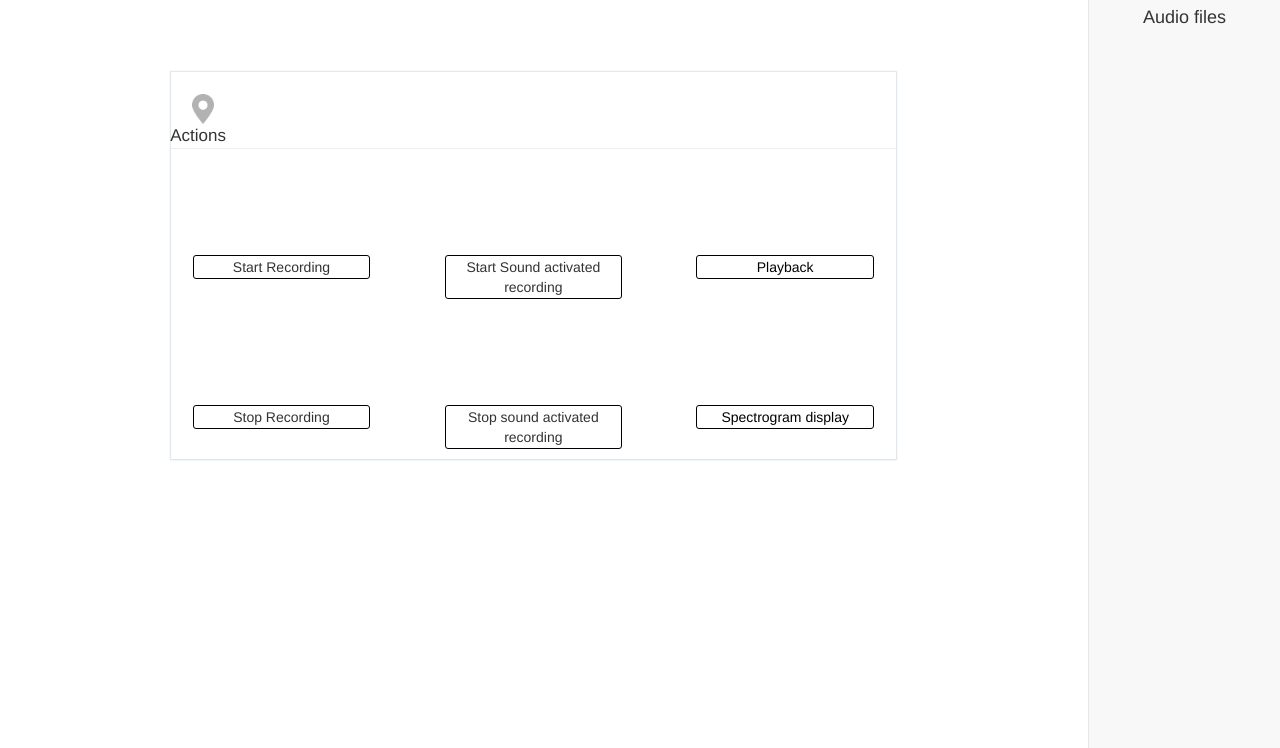
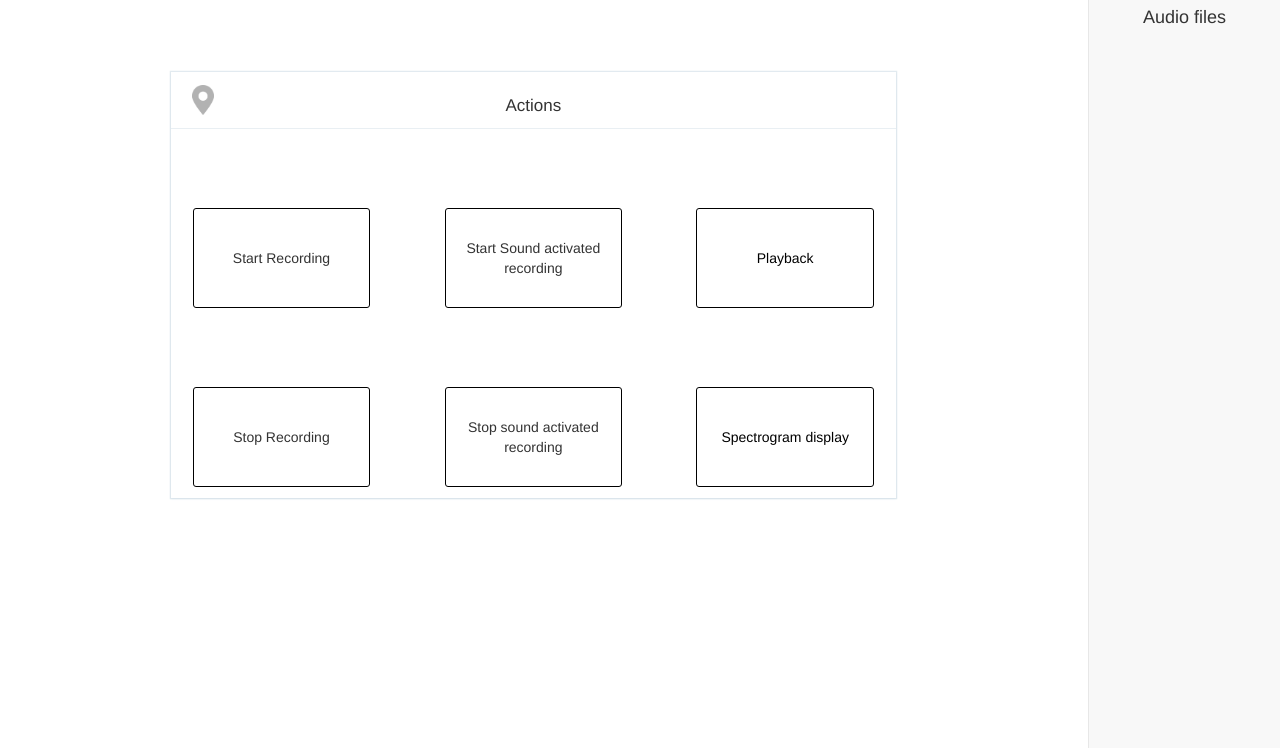
Before and after one commit to BatIdentification/BatCrowd-Detector, a PHP site: page / in a window 1280 px wide. Shown: the part 52-800 px from the top of the page. Run offline with PHP 8.4, Linux system fonts and the light colour scheme; data comes from the database, SQL or seed files in the repository; data that the repository does not hold is empty.

Commit message:
Fixes to styling caused by merge

```diff
--- a/css/style.css
+++ b/css/style.css
@@ -27,22 +27,35 @@ body{
 }
 
 .actions{
-	min-height:50%;
+	min-height:55%;
 }
 
 .actions>.row>.col-sm-4{
 	text-align:center;
+	height:100%;
+	display: flex;
+	align-items: center;
 }
 .actions>.row>.col-sm-4>a{
 	color:black;
 }
 .option{
 	background-color:white;
-	width:80%;
-	height:15%;
 	border:0.5px black solid;
 	border-radius:3px;
 }
+
+.actions>.row>.col-sm-4>a, .actions>.row>.col-sm-4>.option{
+	width:80%;
+	height:100px;
+	margin: 0 auto;
+}
+.actions>.row>.col-sm-4>a>.option{
+	width:100%;
+	height:100%;
+}
+
+
 #detector_status_stop{
 	background-color:white;
 	width:30%;
@@ -253,7 +266,6 @@ body{
 }
 
 .header-div p{
-	margin: 0 auto 0 -22;
 	font-size:17px;
   display: inline;
 }
@@ -392,6 +404,8 @@ body{
 	width:22px;
 	height:30px;
 	float:left;
+	position:absolute;
+	top:13;
 }
 
 .greyed{
--- a/index.php
+++ b/index.php
@@ -3,7 +3,7 @@
 		<title>BatPi</title>
 		<meta name="viewport" content="width=device-width, initial-scale=1.0">
 		<meta name="format-detection" content="telephone=no" />
-		<link href="css/bootstrap.min.css" rel="stylesheet">
+		<link rel="stylesheet" href="css/bootstrap.min.css">
 		<link rel="stylesheet" href="css/style.css">
 		<script src="js/jquery.js" type="text/javascript"></script>
 		<script src="js/bootstrap.min.js"></script>
```
